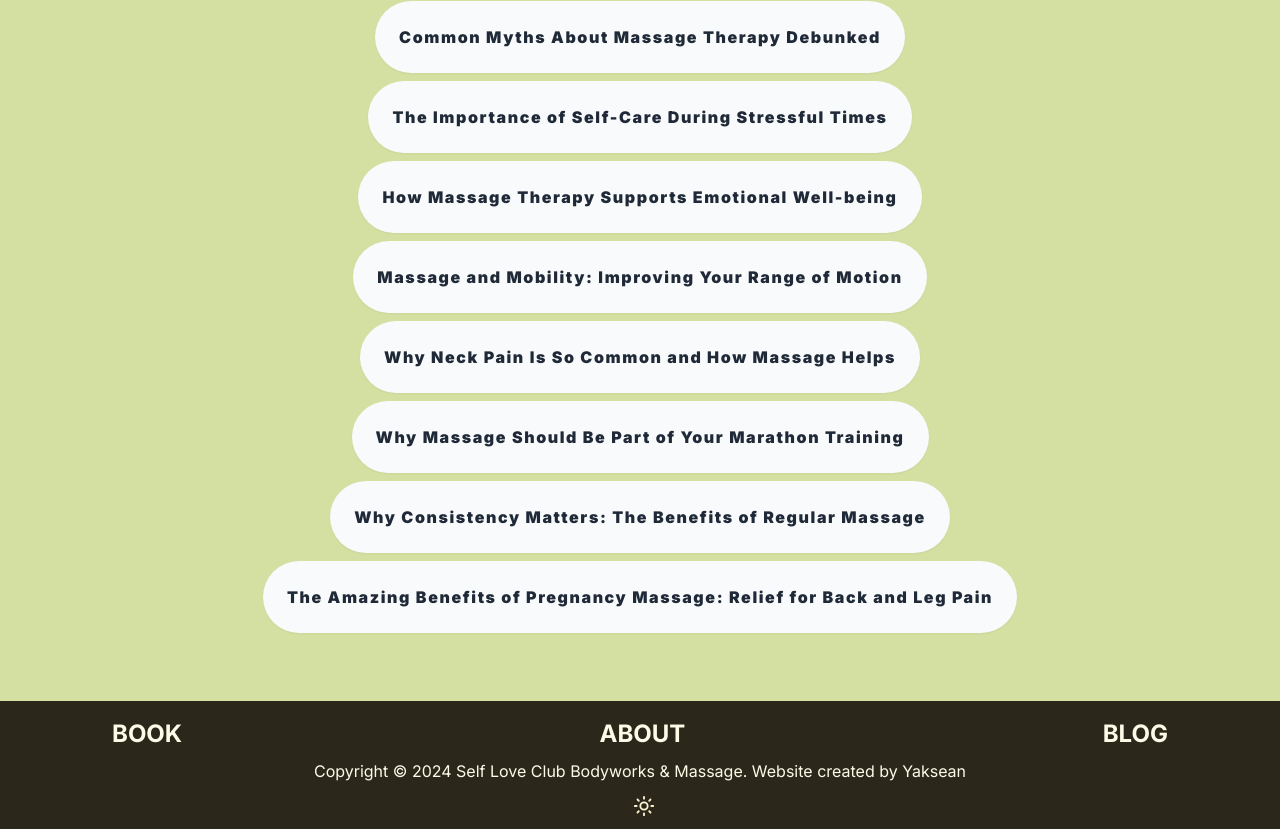
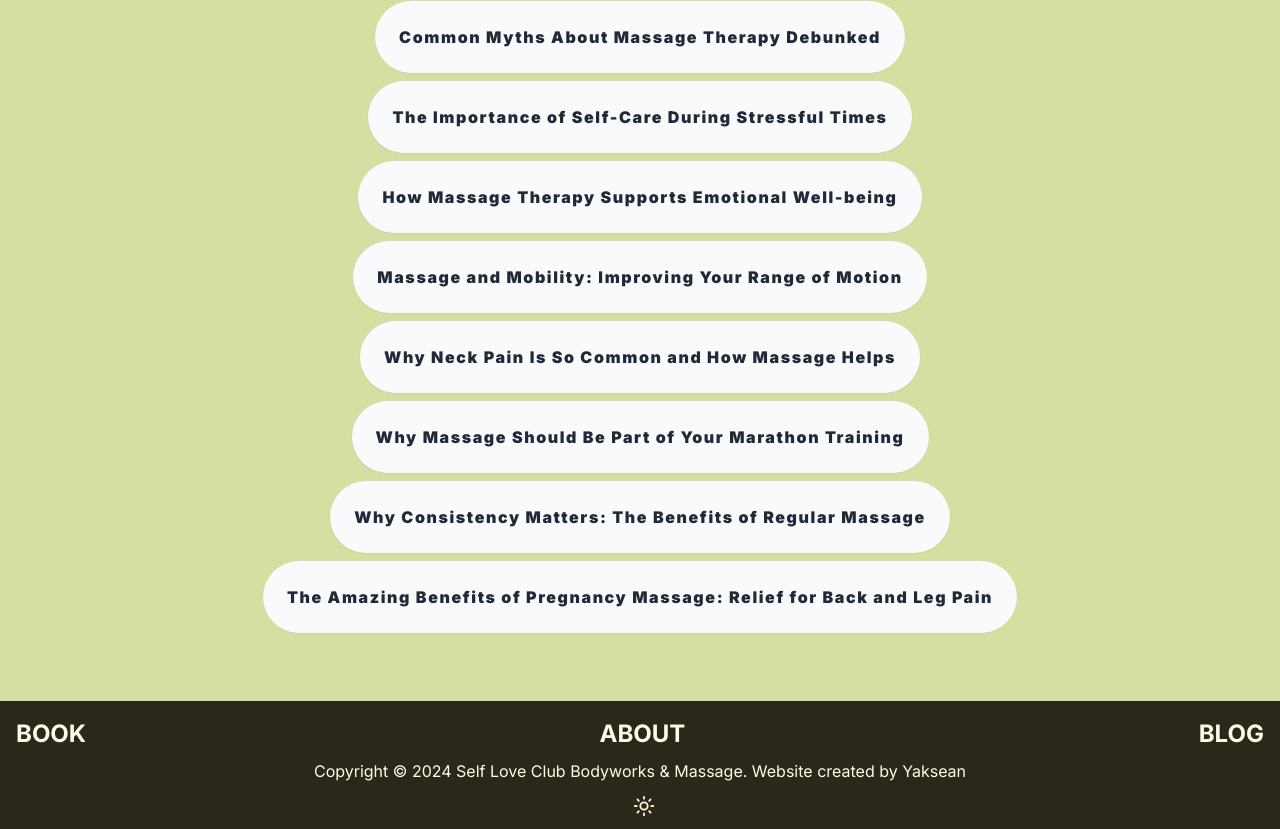
Before and after one commit to seanyak/self-love-club, a Next.js app: page / in a window 1280 px wide. Shown: the part 5483-6312 px from the top of the page. Built offline with nearby package versions, Linux system fonts and the light colour scheme.

Commit message:
fixed style issue

```diff
--- a/components/shared/footer.tsx
+++ b/components/shared/footer.tsx
@@ -5,7 +5,7 @@ const Footer = () => {
   return (
     <footer className="bg-[#2b281b] text-[#fdfae8] pt-4 w-[100vw] absolute inset-x-0 bottom-0 ">
       <div className="container mx-auto px-4">
-        <div className="flex w-full flex-row items-center  justify-between px-24">
+        <div className="flex w-full flex-row items-center justify-between">
           <div>
             <Link href="https://book.squareup.com/appointments/ztx8b05cyeal1q/location/L74GM8H49A0WS/services?buttonTextColor=000000&color=a9fae0&locale=en&referrer=so">
               <h3 className="footer-title">BOOK</h3>
```
